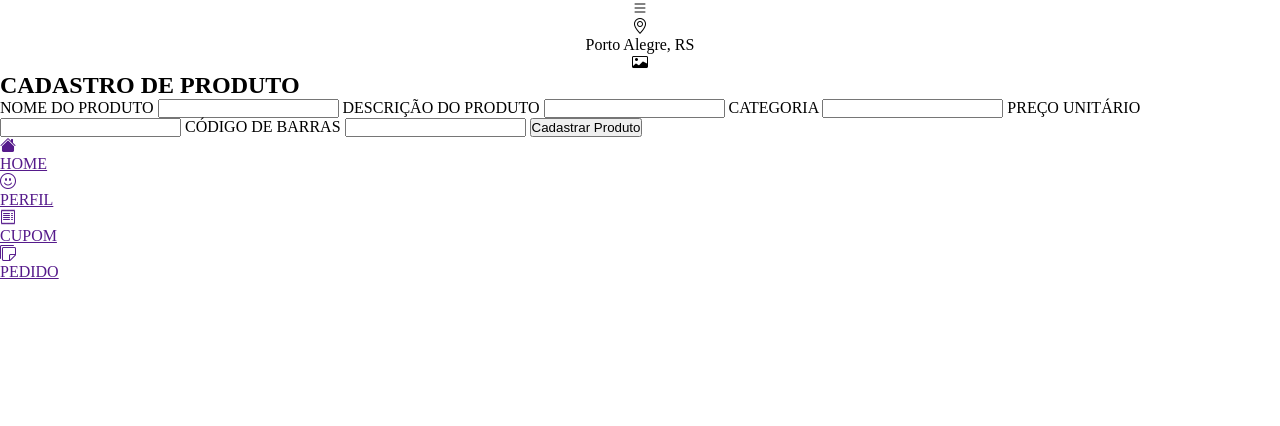
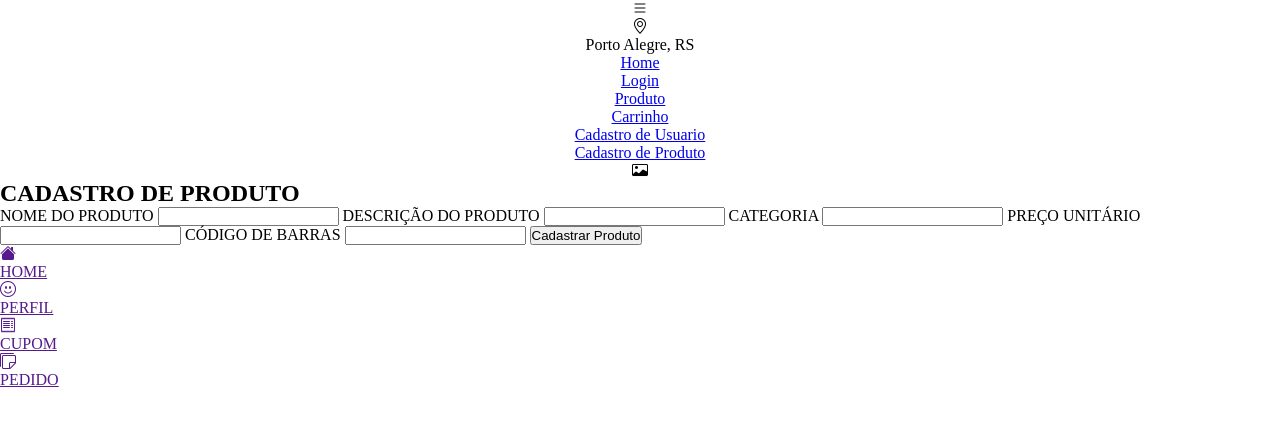
Before and after one commit to AugustoN9/ProjetoDelivery_Italents2023Html, a plain HTML site: page cadastrar_produto.html in a window 1280 px wide. Drawn offline with nearby package versions, Linux system fonts and the light colour scheme.

Commit message:
atualizando html...

```diff
--- a/cadastrar_produto.html
+++ b/cadastrar_produto.html
@@ -16,6 +16,12 @@
                     <li><i class="bi bi-list"></i></li>
                     <li><i class="bi bi-geo-alt"></i></li>
                     <li>Porto Alegre, RS</li>
+                    <li><a href="index.html">Home</a></li>
+                    <li><a href="login.html">Login</a></li>
+                    <li><a href="produto.html">Produto</a></li>
+                    <li><a href="carrinho.html">Carrinho</a></li>
+                    <li><a href="cadastrar_usuario.html">Cadastro de Usuario</a></li>
+                    <li><a href="cadastrar_produto.html">Cadastro de Produto</a></li>
                     <li><i class="bi bi-card-image"></i></li>
                 </ul>
             </nav>
```
Also changed, not shown: cadastrar_usuario.html (+6 -1 lines), carrinho.html (+6 -0 lines), index.html (renamed from home.html, +9 -3 lines), login.html (+6 -0 lines), produto.html (+6 -0 lines), images/churrosGourmet.jpg (added), images/croissant .jpg (added), images/hotdog.jpg (added), 1 other file.
